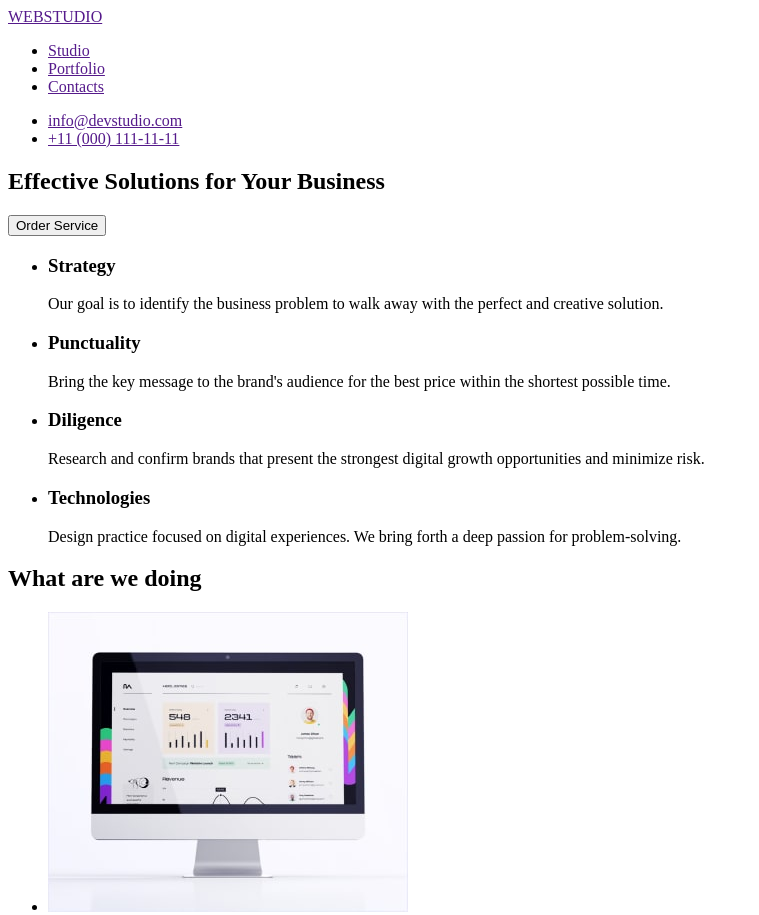
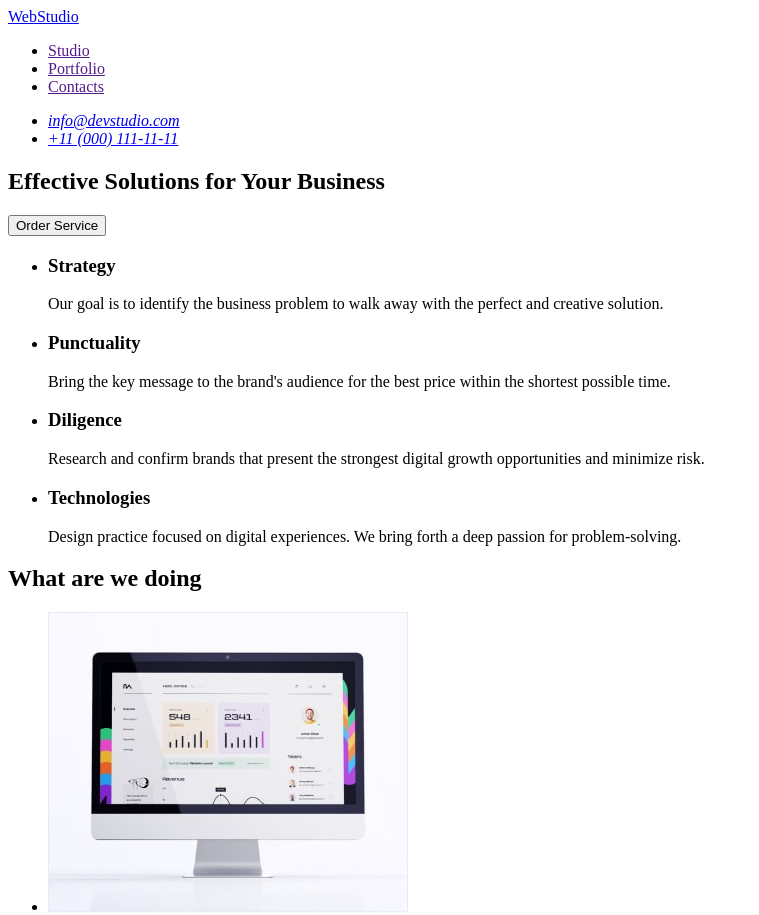
Before and after one commit to SergiiVelychko/goit-markup-hw-01, a plain HTML site: page index.html in a window 1280 px wide. Shown: the top 915 px of the page, without its empty margins (0-759 px from the left). Drawn offline with Linux system fonts and the light colour scheme.

Commit message:
goit-markup-hw-01-2

```diff
--- a/index.html
+++ b/index.html
@@ -8,17 +8,19 @@
 <body>
     <header>
         <nav>
-            <a href="">WEBSTUDIO</a>
+            <a href="./index.html">WebStudio</a>
             <ul>
                 <li><a href="">Studio</a></li>
                 <li><a href="">Portfolio</a></li>
                 <li><a href="">Contacts</a></li>
             </ul>
         </nav>
-        <ul>
-            <li><a href="">info@devstudio.com</a></li>
-            <li><a href="">+11 (000) 111-11-11</a></li>
-        </ul>
+        <address>
+            <ul>
+                <li><a href="mailto:info@devstudio.com">info@devstudio.com</a></li>
+                <li><a href="tel:+110001111111">+11 (000) 111-11-11</a></li>
+            </ul>
+        </address>
     </header>
     <main>
         <section>
@@ -76,17 +78,17 @@
                     <p>Product Designer</p>
                 </li>
                 <li>
-                    <img src="images/img5.jpg" alt="Tom Ford" width='264' height='260' />
+                    <img src="./images/img5.jpg" alt="Tom Ford" width='264' height='260' />
                     <h3>Tom Ford</h3>
                     <p>Frontend Developer</p>
                 </li>
                 <li>
-                    <img src="images/img6.jpg" alt="Camila Garcia" width='264' height='260' />
+                    <img src="./images/img6.jpg" alt="Camila Garcia" width='264' height='260' />
                     <h3>Camila Garcia</h3>
                     <p>Marketing</p>
                 </li>
                 <li>
-                    <img src="images/img7.jpg" alt="Daniel Wilson" width='264' height='260' />
+                    <img src="./images/img7.jpg" alt="Daniel Wilson" width='264' height='260' />
                     <h3>Daniel Wilson</h3>
                     <p>UI Designer</p>
                 </li>
@@ -94,7 +96,7 @@
         </section>
     </main>
     <footer>
-        <p>WEBSTUDIO</p>
+        <a href="./index.html">WebStudio</a>
         <p>Increase the flow of customers and sales for your business with digital marketing & growth solutions.</p>
     </footer>
 </body>
```
